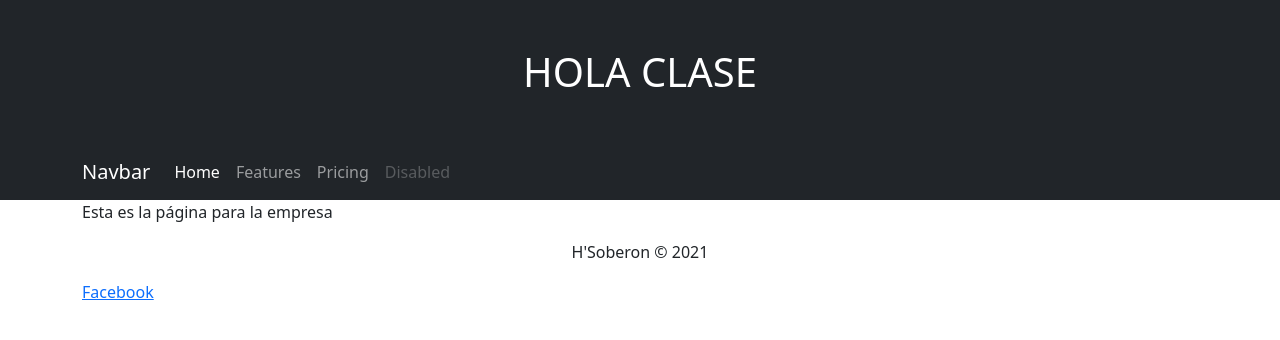
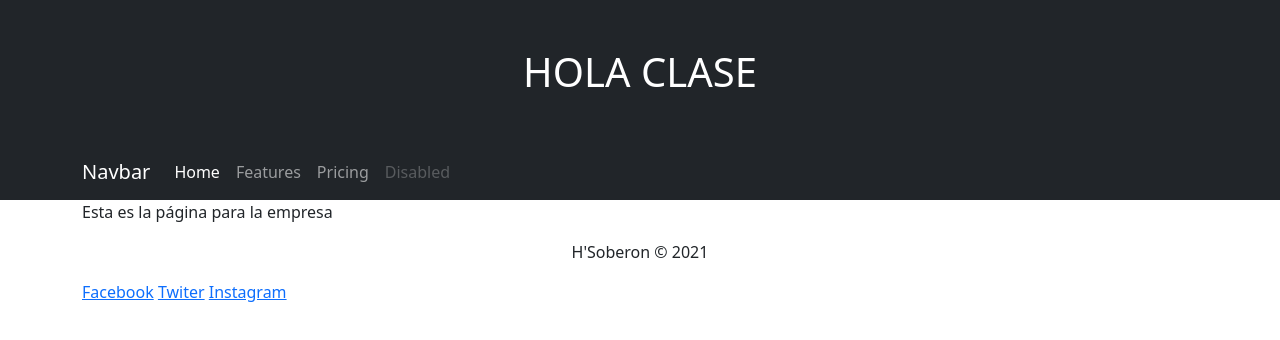
Before and after one commit to hsoberon/ALGARROBOS-LA-53, a plain HTML site: page index.html in a window 1280 px wide. Drawn offline with nearby package versions, Linux system fonts and the light colour scheme.

Commit message:
Final redes sociales

```diff
--- a/index.html
+++ b/index.html
@@ -44,6 +44,8 @@
       <p class="text-center">H'Soberon © 2021</p>
       <div class="redes-sociales">
         <a href="facebook.com">Facebook</a>
+        <a href="facebook.com">Twiter</a>
+        <a href="facebook.com">Instagram</a>
       </div>
     </div>
   </footer>
```
